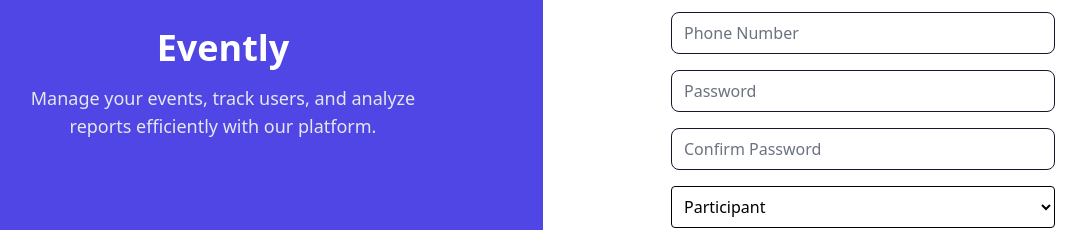
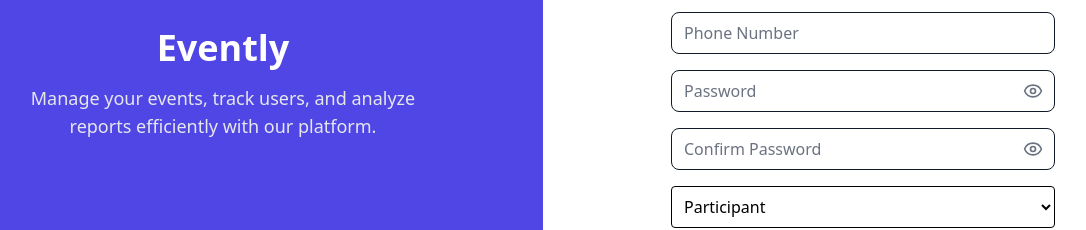
Before and after one commit to Pravin-K-V/event-management-system-frontend, a React (Vite) app: page /signup in a window 1280 px wide. Shown: the part 316-546 px from the top of the page, without its empty margins (97-1183 px from the left). Built offline with nearby package versions, Linux system fonts and the light colour scheme.

Commit message:
feature/add show-hide password

```diff
--- a/src/components/ui/Input.tsx
+++ b/src/components/ui/Input.tsx
@@ -1,7 +1,7 @@
 import clsx from "clsx";
 import type React from "react";
 
-interface InputProps extends React.InputHTMLAttributes<HTMLInputElement> {
+export interface InputProps extends React.InputHTMLAttributes<HTMLInputElement> {
   error?: boolean;
   helperText?: string;
 }
--- /dev/null
+++ b/src/components/ui/PasswordInput.tsx
@@ -0,0 +1,40 @@
+import { useState } from "react";
+import Input, { type InputProps } from "./Input";
+import { Eye, EyeOff } from "lucide-react";
+
+type PasswordInputProps = Omit<InputProps, "type">;
+
+export default function PasswordInput({
+  className,
+  ...rest
+}: PasswordInputProps) {
+  const [showPassword, setShowPassword] = useState(false);
+
+  return (
+    <div className="relative">
+      <Input
+        {...rest}
+        type={showPassword ? "text" : "password"}
+        className={`pr-10 ${className ?? ""}`}
+      />
+
+      <button
+        type="button"
+        onClick={() => setShowPassword((prev) => !prev)}
+        className="absolute cursor-pointer inset-y-0 right-3 flex items-center text-text-secondary hover:text-text-primary transition duration-200 ease-in-out"
+      >
+        {showPassword ? (
+          <EyeOff
+            size={20}
+            className="transition-transform duration-200 ease-in-out"
+          />
+        ) : (
+          <Eye
+            size={20}
+            className="transition-transform duration-200 ease-in-out"
+          />
+        )}
+      </button>
+    </div>
+  );
+}
--- a/src/pages/auth/Login.tsx
+++ b/src/pages/auth/Login.tsx
@@ -5,6 +5,7 @@ import { Link } from "react-router-dom";
 import { useAuth } from "@/hooks/useAuth";
 import { useState, type FormEvent } from "react";
 import { useNavigate } from "react-router-dom";
+import PasswordInput from "@/components/ui/PasswordInput";
 
 export default function Login() {
   const { login } = useAuth();
@@ -41,10 +42,9 @@ export default function Login() {
             name="email"
             required
           />
-          <Input
+          <PasswordInput
             value={password}
             onChange={(e) => setPassword(e.target.value)}
-            type="password"
             placeholder="Password"
             name="password"
             required
--- a/src/pages/auth/Signup.tsx
+++ b/src/pages/auth/Signup.tsx
@@ -6,6 +6,7 @@ import { useAuth } from "@/hooks/useAuth";
 import { useNavigate } from "react-router-dom";
 import { useState, type FormEvent } from "react";
 import type { userRole } from "@/context/AuthContext";
+import PasswordInput from "@/components/ui/PasswordInput";
 
 export default function Signup() {
   const { signup } = useAuth();
@@ -67,17 +68,15 @@ export default function Signup() {
             onChange={(e) => setPhone(e.target.value)}
             required
           />
-          <Input
+          <PasswordInput
             value={password}
-            type="password"
             placeholder="Password"
             name="password"
             onChange={(e) => setPassword(e.target.value)}
             required
           />
-          <Input
+          <PasswordInput
             value={confirmPassword}
-            type="password"
             placeholder="Confirm Password"
             name="confirmPassword"
             onChange={(e) => setConfirmPassword(e.target.value)}
```
